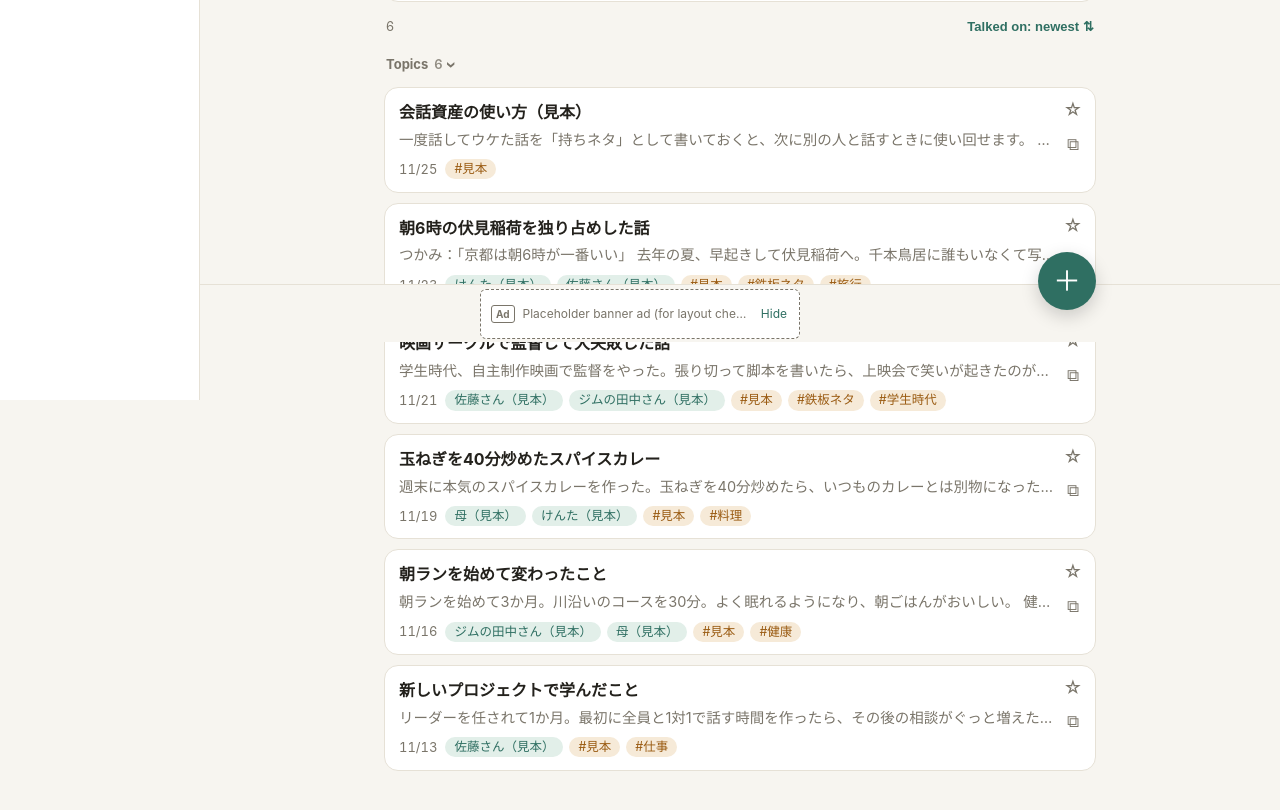
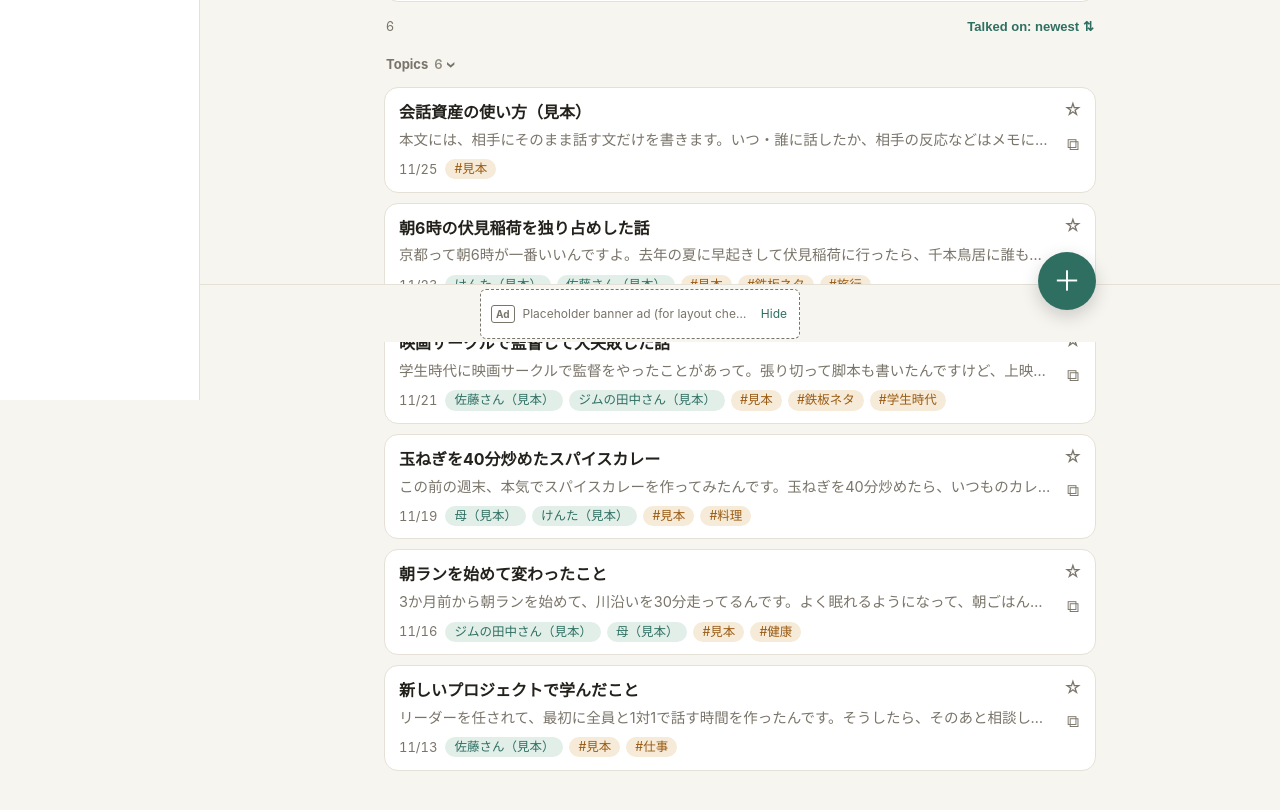
Before and after one commit to Kaiwaapp/kaiwa-shisan, a React (Vite) app: page / in a window 1280 px wide. Shown: the part 400-1210 px from the top of the page. Built offline with nearby package versions, Linux system fonts and the light colour scheme.

Commit message:
見本の話題の本文を「そのまま話す文」だけにし、場面・相手の反応はメモへ移す
Co-Authored-By: Claude Opus 5.5 <noreply@anthropic.com>
Claude-Session: https://claude.ai/code/session_01QRm74oPQ9joxUR8RuF6GfM

```diff
--- a/src/core/samples.ts
+++ b/src/core/samples.ts
@@ -32,26 +32,27 @@ export function buildSamples(now = Date.now()): Pick<AppData, 'people' | 'topics
     talkedOn: today(new Date(now - daysAgo * DAY)), folderId: null,
     createdAt: now - daysAgo * DAY, updatedAt: now - daysAgo * DAY, viewedAt: now - ++n * 1000, sample: true,
   });
-  // 1回話してウケた話を「持ちネタ」として残し、別の人にも使い回す例。相手は「もう話した人」、メモは相手ごとの反応
+  // 本文 = 相手にそのまま話す文(使い回す部分)。メモ = いつ・誰に話したか、反応、使える場面などのシチュエーション
   const entries = [
     entry('会話資産の使い方（見本）',
-      '一度話してウケた話を「持ちネタ」として書いておくと、次に別の人と話すときに使い回せます。\n・話した相手を付けると、同じ人に同じ話をするのを防げます\n・タグを付けると「旅行の話ある？」と聞かれたときにすぐ探せます\n・メモに相手の反応を残すと、話す相手を選ぶ参考になります\n見本には「#見本」タグが付いていて、設定からまとめて消せます。',
-      '', [], [], 0),
+      '本文には、相手にそのまま話す文だけを書きます。いつ・誰に話したか、相手の反応などはメモに書きます。',
+      '話した相手を付けると、同じ人に同じ話をするのを防げます。タグを付けると「旅行の話ある？」と聞かれたときにすぐ探せます。見本には「#見本」タグが付いていて、設定からまとめて消せます。',
+      [], [], 0),
     entry('朝6時の伏見稲荷を独り占めした話',
-      'つかみ：「京都は朝6時が一番いい」\n去年の夏、早起きして伏見稲荷へ。千本鳥居に誰もいなくて写真が撮り放題だった。\nオチ：9時に戻ったら観光客で大行列。早起きは三文以上の得。\n写真を見せると盛り上がる。',
-      'けんた：行きたがっていた。佐藤さん：出張のついでに寄ると言っていた。次は田中さんに話す', [kenta, sato], [classic, travel], 2),
+      '京都って朝6時が一番いいんですよ。去年の夏に早起きして伏見稲荷に行ったら、千本鳥居に誰もいなくて写真が撮り放題でした。で、9時に戻ってきたら観光客で大行列。早起きは三文以上の得でした。',
+      '旅行の話になったときに。写真を見せると盛り上がる。けんた：行きたがっていた。佐藤さん：出張のついでに寄ると言っていた。次は田中さんに話す', [kenta, sato], [classic, travel], 2),
     entry('映画サークルで監督して大失敗した話',
-      '学生時代、自主制作映画で監督をやった。張り切って脚本を書いたら、上映会で笑いが起きたのがシリアスな場面だけだった。\n自己紹介や「学生時代何してた？」で使える。',
-      '佐藤さん・田中さんには大ウケ。けんたは同じサークルなので話さない', [sato, tanaka], [classic, school], 4),
+      '学生時代に映画サークルで監督をやったことがあって。張り切って脚本も書いたんですけど、上映会で笑いが起きたのがシリアスな場面だけだったんです。',
+      '自己紹介や「学生時代何してた？」と聞かれたときに。佐藤さん・田中さんには大ウケ。けんたは同じサークルなので話さない', [sato, tanaka], [classic, school], 4),
     entry('玉ねぎを40分炒めたスパイスカレー',
-      '週末に本気のスパイスカレーを作った。玉ねぎを40分炒めたら、いつものカレーとは別物になった。\n料理好きの人・一人暮らしの人と盛り上がる。',
-      '母：作り方を聞かれたのでレシピを送る。けんた：今度作りに来ると言っていた', [mother, kenta], [cooking], 6),
+      'この前の週末、本気でスパイスカレーを作ってみたんです。玉ねぎを40分炒めたら、いつものカレーとは別物になりました。',
+      '料理好きの人・一人暮らしの人と。母：作り方を聞かれたのでレシピを送る。けんた：今度作りに来ると言っていた', [mother, kenta], [cooking], 6),
     entry('朝ランを始めて変わったこと',
-      '朝ランを始めて3か月。川沿いのコースを30分。よく眠れるようになり、朝ごはんがおいしい。\n健康・運動の話題になったときに使える。',
-      '田中さん：おすすめのコースを聞かれた。母：無理しないでと言われた', [tanaka, mother], [health], 9),
+      '3か月前から朝ランを始めて、川沿いを30分走ってるんです。よく眠れるようになって、朝ごはんがおいしくなりました。',
+      '健康・運動の話題になったときに。田中さん：おすすめのコースを聞かれた。母：無理しないでと言われた', [tanaka, mother], [health], 9),
     entry('新しいプロジェクトで学んだこと',
-      'リーダーを任されて1か月。最初に全員と1対1で話す時間を作ったら、その後の相談がぐっと増えた。\n職場の人向け。友達には話しすぎない。',
-      '佐藤さん：自分も同じことをしていると共感してくれた', [sato], [work], 12),
+      'リーダーを任されて、最初に全員と1対1で話す時間を作ったんです。そうしたら、そのあと相談してもらえることがぐっと増えました。',
+      '職場の人向け。友達には話しすぎない。佐藤さん：自分も同じことをしていると共感してくれた', [sato], [work], 12),
   ];
   return { people, topics, entries };
 }
```
